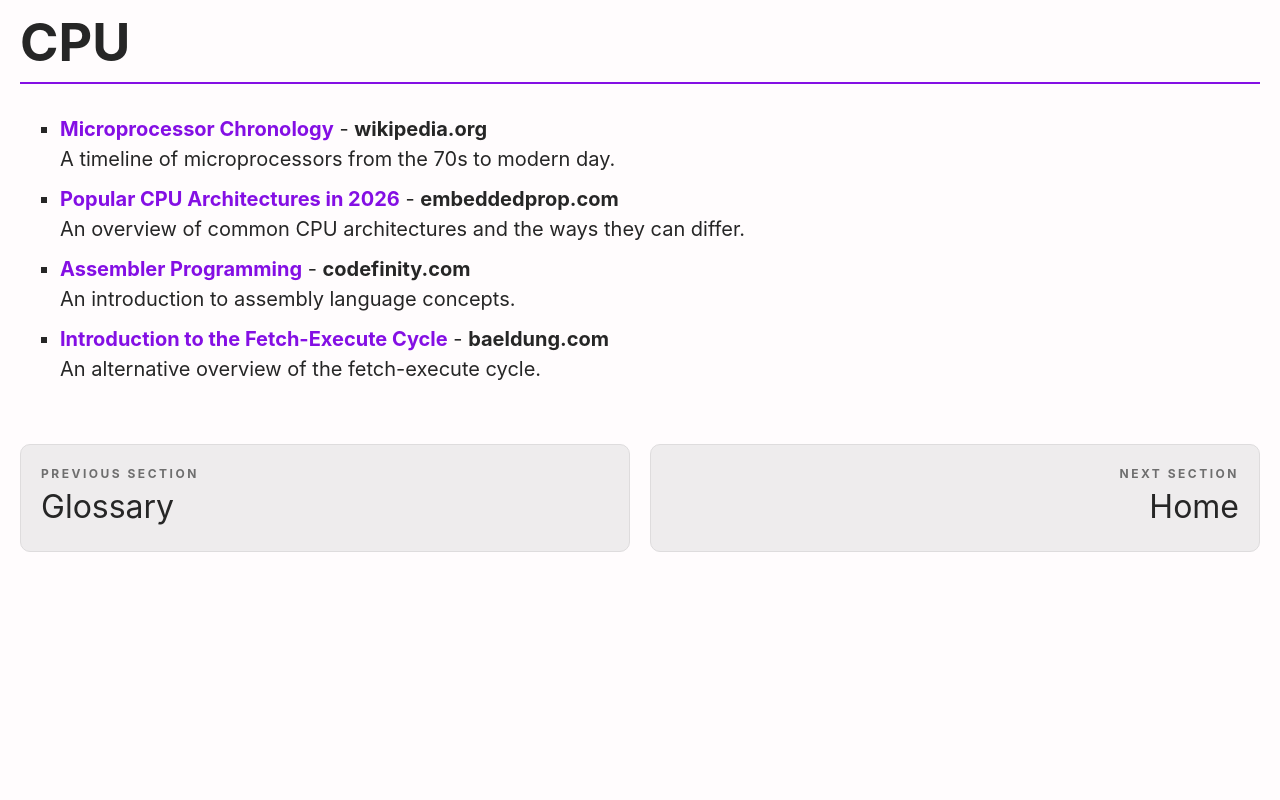
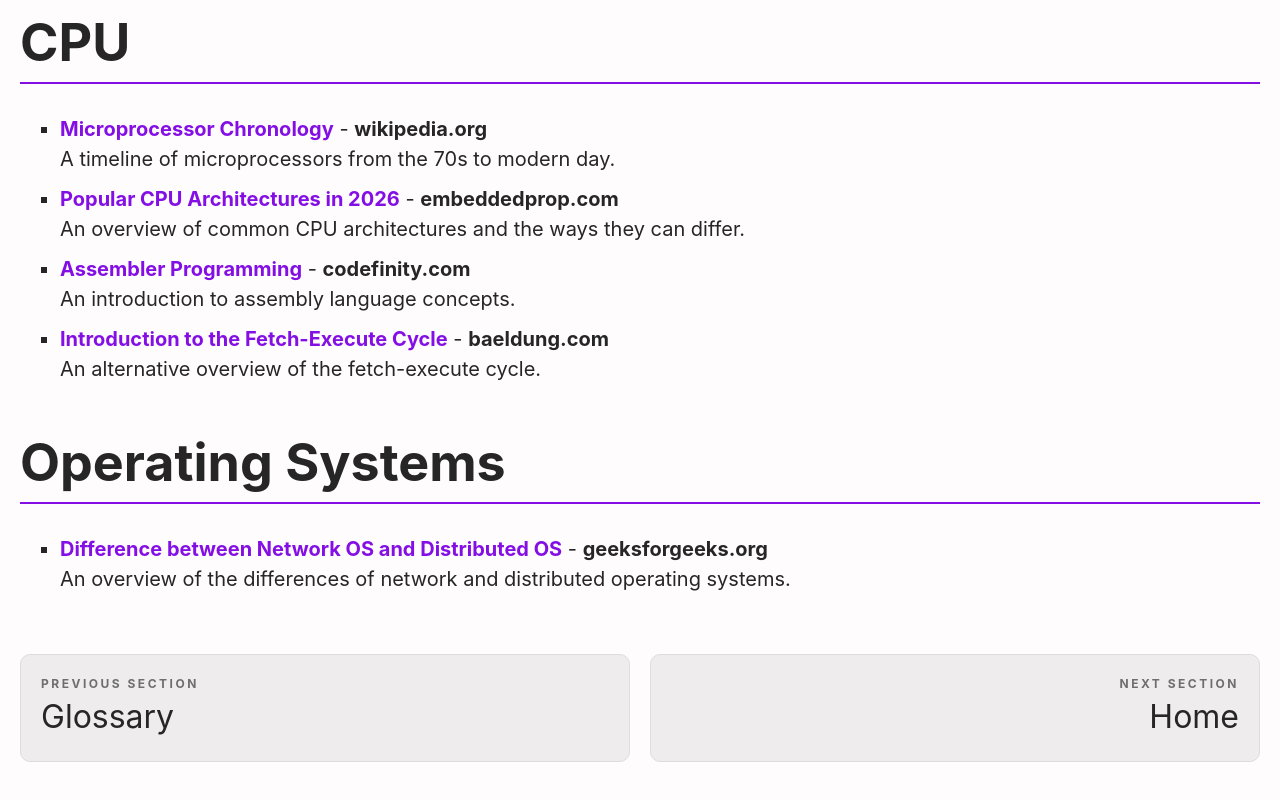
Before and after one commit to Christopher-Cannon/Christopher-Cannon.github.io, a Vue app: page /links in a window 1280 px wide. Shown: the part 530-1330 px from the top of the page. Before the commit the page ends 1162 px from the top, so only its background shows below. Built offline with nearby package versions, Linux system fonts and the light colour scheme; the HTML template or start-up script is replaced by a standard one; a web font is replaced by a local one.

Commit message:
Add OS resource link

```diff
--- a/src/pages/ResourceLinks.vue
+++ b/src/pages/ResourceLinks.vue
@@ -40,6 +40,16 @@ const cpuLinks = [
         description: "An alternative overview of the fetch-execute cycle.",
     },
 ];
+
+const osLinks = [
+    {
+        url: "https://www.geeksforgeeks.org/operating-systems/difference-between-network-os-and-distributed-os/",
+        title: "Difference between Network OS and Distributed OS",
+        website: "geeksforgeeks.org",
+        description:
+            "An overview of the differences of network and distributed operating systems.",
+    },
+];
 </script>
 
 <template>
@@ -61,6 +71,19 @@ const cpuLinks = [
             </li>
         </ul>
 
+        <MinorHeading id="operating-systems">Operating Systems</MinorHeading>
+
+        <ul class="list">
+            <li v-for="(item, index) in osLinks" :key="index">
+                <a :href="item.url" class="link" target="_blank">{{
+                    item.title
+                }}</a>
+                - <b>{{ item.website }}</b
+                ><br />
+                {{ item.description }}
+            </li>
+        </ul>
+
         <PrevNextNav :data="prevNextNavData" />
     </section>
 </template>
```
